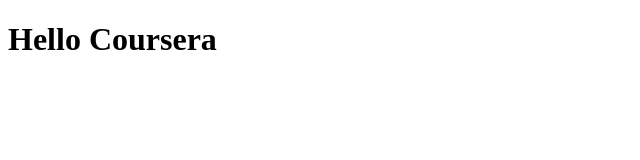
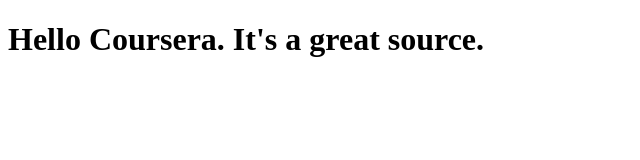
Before and after one commit to wcholland/coursera-test, a plain HTML site: page site/index.html in a window 1280 px wide. Shown: the whole page, without its empty margins (0-640 px from the left). Drawn offline with Linux system fonts and the light colour scheme.

Commit message:
Small addition to our page content

```diff
--- a/site/index.html
+++ b/site/index.html
@@ -4,6 +4,6 @@
 	<title>Hello Coursera</title>
 </head>
 <body>
-<h1> Hello Coursera </h1>
+<h1> Hello Coursera. It's a great source.</h1>
 </body>
 </html>
```
